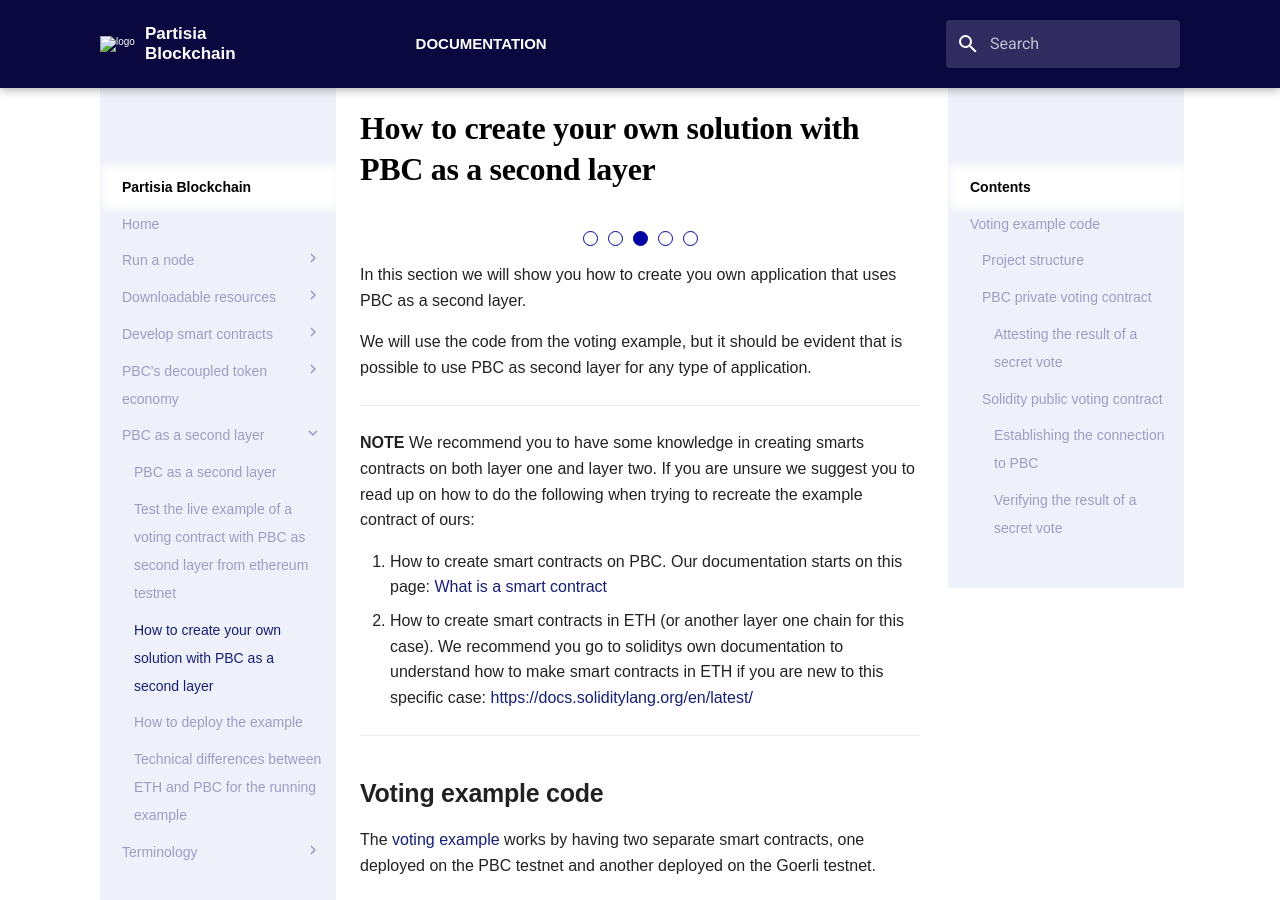
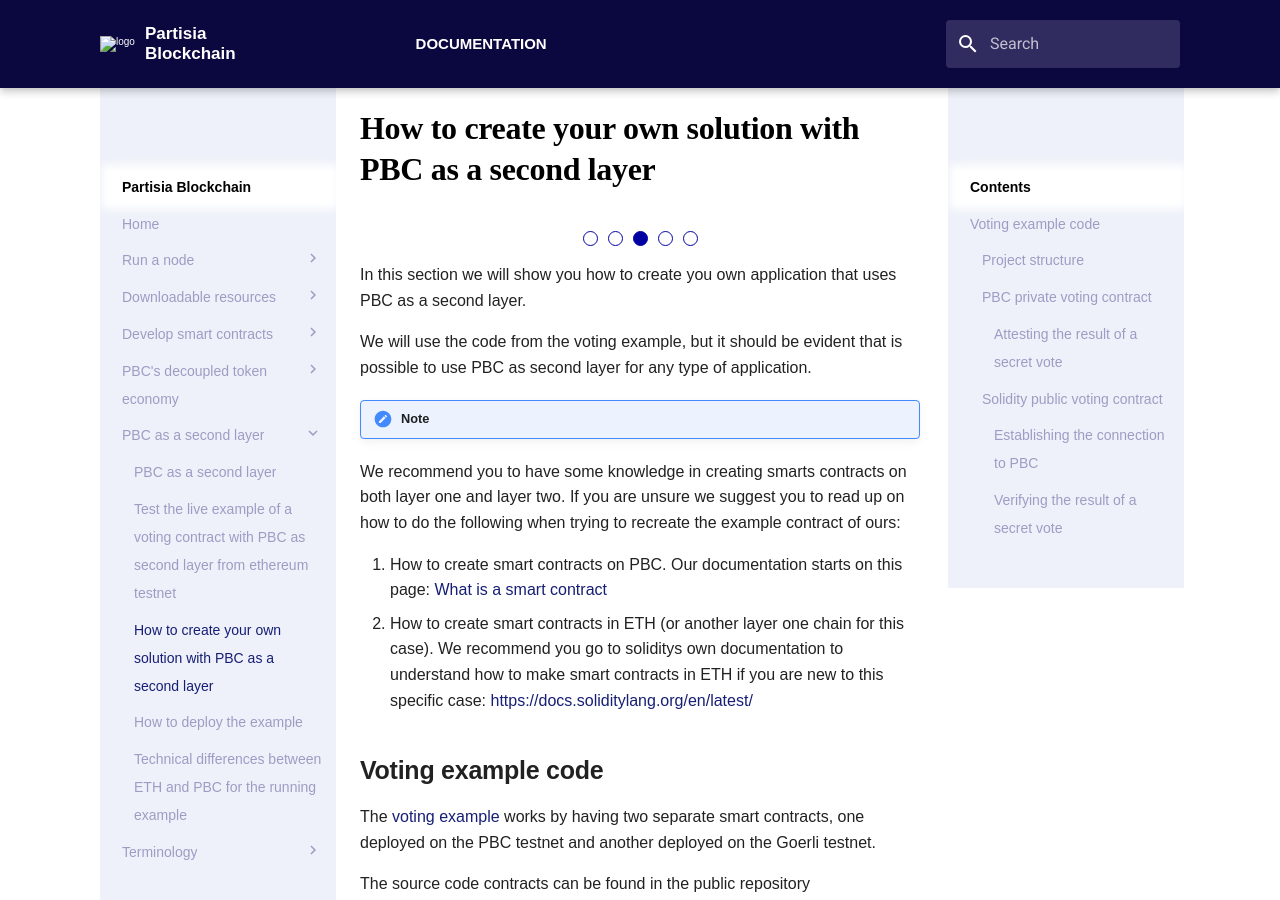
Before and after one commit to 0xSero/partisia-docs, an MkDocs documentation site: the page built from docs/PBC-as-a-second-layer/pbc-as-a-second-layer-how-to-create-your-own-solution.md, in a window 1280 px wide and 900 px high. Built offline with MkDocs 1.6.1 and Material for MkDocs 9.7.7, drawn with Linux system fonts in a browser that asks for light colours; some web fonts are replaced; a script that is not in the unit is left out.

```diff
--- a/docs/PBC-as-a-second-layer/pbc-as-a-second-layer-how-to-create-your-own-solution.md
+++ b/docs/PBC-as-a-second-layer/pbc-as-a-second-layer-how-to-create-your-own-solution.md
@@ -15,18 +15,17 @@ layer.
 We will use the code from the voting example, but it should be evident that is possible to use PBC
 as second layer for any type of application.
 
----
-**NOTE** We recommend you to have some knowledge in creating smarts contracts on both layer one and
-layer two. If you are unsure we suggest you to read up on how to do the following when trying to
-recreate the example contract of ours:
+!!! note
+   We recommend you to have some knowledge in creating smarts contracts on both layer one and
+   layer two. If you are unsure we suggest you to read up on how to do the following when trying to
+   recreate the example contract of ours:
 
-1. How to create smart contracts on PBC. Our documentation starts on this page:
+   1. How to create smart contracts on PBC. Our documentation starts on this page:
    [What is a smart contract](../contract-development.md)
-2. How to create smart contracts in ETH (or another layer one chain for this case).
+   2. How to create smart contracts in ETH (or another layer one chain for this case).
    We recommend you go to soliditys own documentation to understand how to make smart contracts in
    ETH if you are new to this specific case:
    [https://docs.soliditylang.org/en/latest/](https://docs.soliditylang.org/en/latest/)
----
 
 ## Voting example code
 
```
